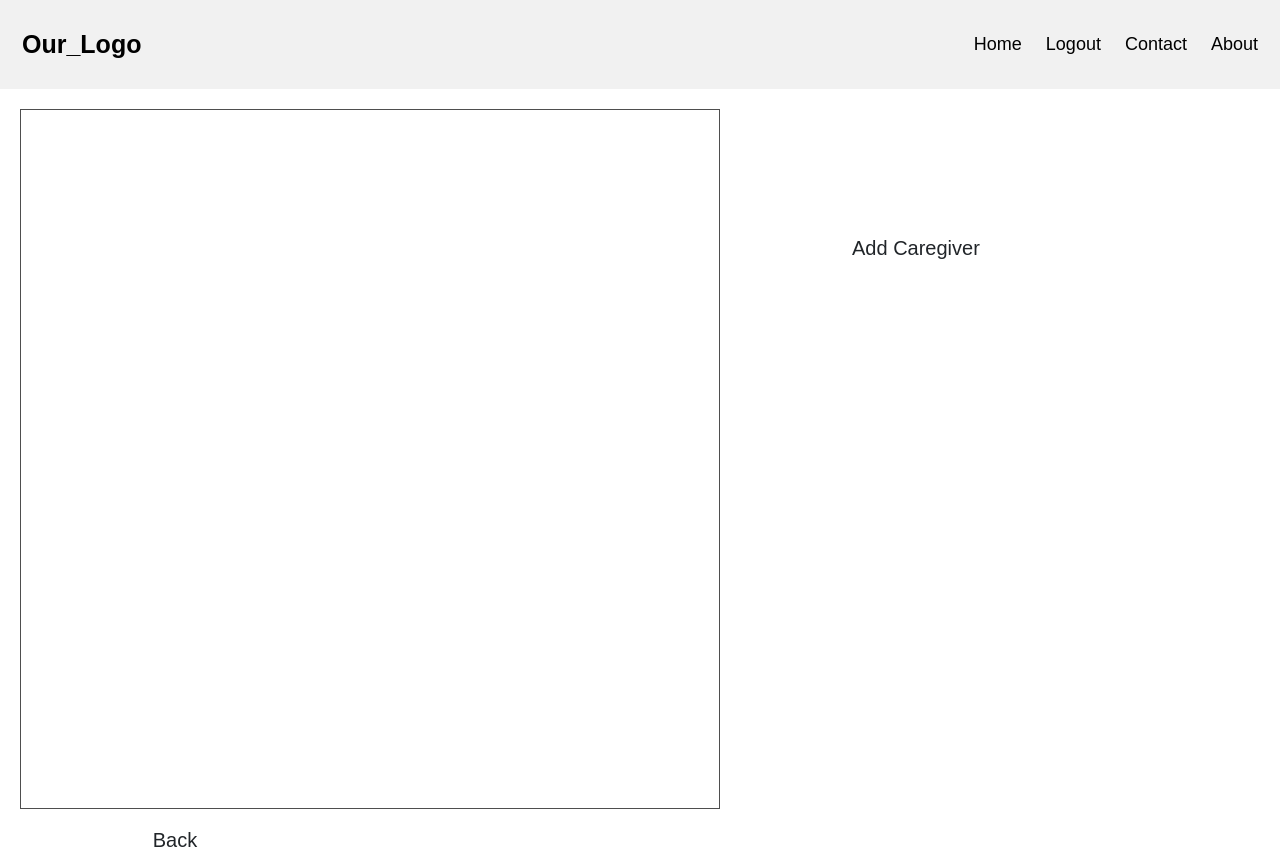
After one commit to Soup-tech/CapstoneDesign, a PHP site: page /caregiver/caregiver-select.php in a window 1280 px wide. The commit adds this page. Run offline with PHP 8.4, Linux system fonts and the light colour scheme; the visitor is signed in with stand-in values (Sample User, id 1); data that the repository does not hold is empty.

Commit message:
ondblclick event for caregiver menu selection

```diff
--- a/caregiver/add-caregiver.php
+++ b/caregiver/add-caregiver.php
@@ -88,16 +88,17 @@
 
         // Check for errors
         if (empty($name_err) && empty($email_err) && empty($username_err) && empty($password_err) && empty($confirm_password_err)) {
-           $sql = "INSERT INTO accounts (name, username, email, password) VALUES (?, ?, ?, ?)";
+           $sql = "INSERT INTO accounts (name, username, email, password, caregiver) VALUES (?, ?, ?, ?, ?)";
 
             if ($stmt = mysqli_prepare($conn,$sql)) {
                 // Bind
-                mysqli_stmt_bind_param($stmt,"ssss",$param_name,$param_username,$param_email,$param_password);
+                mysqli_stmt_bind_param($stmt,"ssss",$param_name,$param_username,$param_email,$param_password,$param_caregiver);
 
                 $param_name = $name;
                 $param_username = $username;
                 $param_email = $email;
                 $param_password = password_hash($password, PASSWORD_DEFAULT);
+                $param_caregiver = 1;
 
                 if (mysqli_stmt_execute($stmt)) {
                     echo "Works!";
--- /dev/null
+++ b/caregiver/caregiver-edit.php
@@ -0,0 +1,5 @@
+<?php
+    include "../includes/header.php";
+    include_once "../includes/dbhandler.php";
+
+?>
--- a/caregiver/caregiver-menu.php
+++ b/caregiver/caregiver-menu.php
@@ -26,7 +26,7 @@
                 <a href="#medication-and-scheduling">Medication and Scheduling Menu</a>
             </div>
             <div class="form-group">
-                <a href="edit-caregiver.php">Edit Caregivers</a>
+                <a href="caregiver-select.php">View Caregivers</a>
             </div>
             <div class="form-group">
                 <a href="#edit-users">Edit Users</a>
--- /dev/null
+++ b/caregiver/caregiver-select.php
@@ -0,0 +1,111 @@
+<?php
+    require '../includes/header.php';
+    require_once '../includes/dbhandler.php';
+
+    // Start session
+    session_start();
+
+    // Check if user is logged in
+    if (!isset($_SESSION['loggedin']) && $_SESSION['loggedin'] !== True) {
+        header("location: /index.php");
+        exit;
+    }
+?>
+<!DOCTYPE html>
+<html lang="en">
+
+<head>
+    <meta charset="utf-8">
+    <title>Edit Caregivers</title>
+    <link rel="stylesheet" type="text/css"
+        href="https://stackpath.bootstrapcdn.com/bootstrap/4.5.2/css/bootstrap.min.css">
+    <style>
+    body {
+        font: 20px sans-serif;
+    }
+
+    /* .wrapper{ width: 360px; padding: 20px; margin: 100px auto;} */
+    div.caregivers {
+        height: 700px;
+        width: 700px;
+        border: 1px solid #4e4e4e;
+        font: 16px Arial, Serif;
+        overflow: auto;
+        margin: 20px;
+        float: left;
+    }
+
+    div.caregiver-options {
+        margin-left: 65%;
+        margin-top: 10%;
+        width: 300px;
+        padding: 20px;
+    }
+
+    div.caregiver-info {
+        background-color: lightgray;
+        border: 3px black;
+        font-weight: bold;
+        padding: 10px;
+        border: 1px solid black;
+    }
+
+    a {
+        color: inherit;
+        text-decoration: none;
+    }
+
+    .back {
+        width: 150px;
+        margin-left: 100px;
+        margin-top: 435px;
+        text-align: center;
+    }
+    </style>
+
+    <script>
+        function redirect() {
+            window.location.replace("/caregiver/caregiver-edit.php");
+        }
+    </script>
+
+</head>
+
+<body>
+    <div class="wrapper">
+        <div class="caregivers">
+            <?php
+                $sql = "SELECT name,username,email FROM accounts WHERE caregiver=1";
+                $result = mysqli_query($conn,$sql);
+                while ($row = mysqli_fetch_array($result)) {
+                    echo '<div class="caregiver-info" ondblclick="redirect()">
+                            <div class="form-group">
+                                <p>Name: '.htmlspecialchars($row["name"]).'</p>
+                            </div>
+                            <div class="form-group">
+                                <p>Username: '.htmlspecialchars($row["username"]).'</p>
+                            </div>
+                            <div class="form-group">
+                                <p>Email: '.htmlspecialchars($row["email"]).'</p>
+                            </div>
+                        </div>';
+                }
+            ?>
+        </div>
+
+
+    </div>
+    <div class="caregiver-options">
+        <div class="form-group">
+            <a href="/caregiver/add-caregiver.php">Add Caregiver</a>
+        </div>
+    </div>
+
+    <div class="back">
+        <a href="/caregiver/caregiver-menu.php">Back</a>
+    </div>
+
+
+</body>
+
+</html>
```
Also changed, not shown: caregiver/edit-caregiver.php (deleted, +0 -99 lines).
